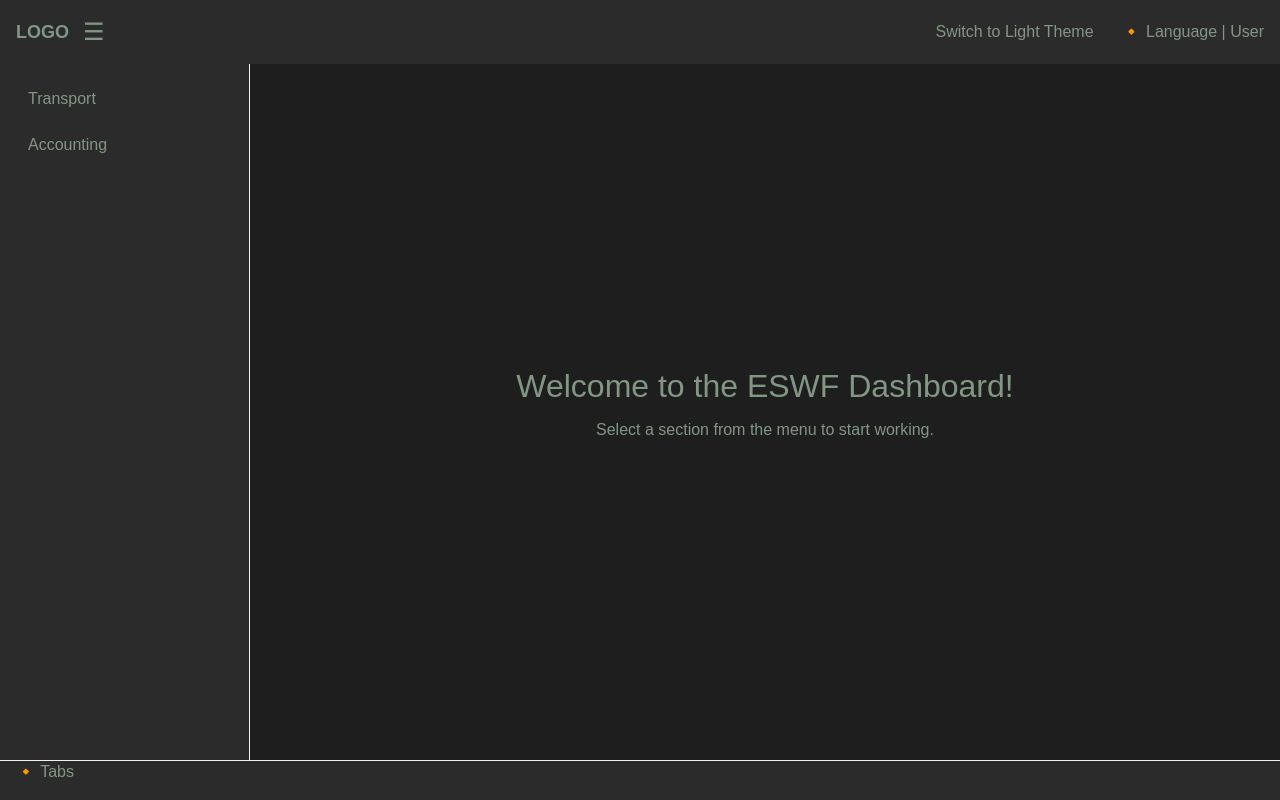
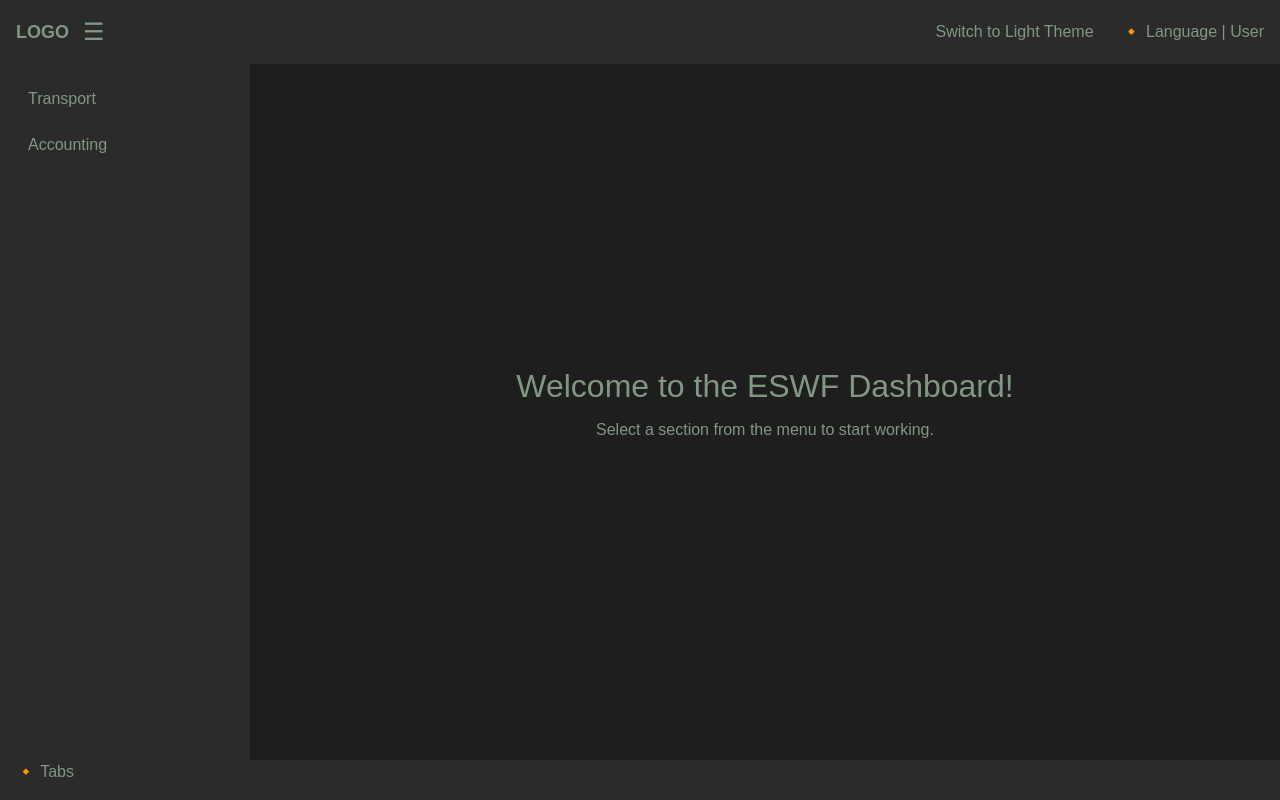
Before and after one commit to yuraNikolaenko/ESWF, a React (Vite) app in the folder frontend/: page / in a window 1280 px wide. Built offline with nearby package versions, Linux system fonts and the light colour scheme.

Commit message:
Контрольна точка: футер і теми працюють правильно

```diff
--- a/frontend/src/styles/FooterTabs.css
+++ b/frontend/src/styles/FooterTabs.css
@@ -1,9 +1,9 @@
 .footer-tabs {
   height: 40px;
-  background-color: var(--footer-background);
+  background-color: var(--footer-background); /* ТЕПЕР знову правильний фон */
   border-top: 1px solid var(--border-color);
   display: flex;
   align-items: center;
   padding: 0 16px;
-  color: var(--text-color); /* ДОДАЄМО */
+  color: var(--text-color);
 }
--- a/frontend/src/styles/index.css
+++ b/frontend/src/styles/index.css
@@ -10,27 +10,8 @@
   overflow: hidden; /* дуже важливо! */
 }
 
-.sidebar {
-  width: 250px;
-  background-color: var(--sidebar-background);
-  border-right: 1px solid #f0f0f0;
-  height: 100%;
-  padding: 16px;
-  flex-shrink: 0;
-}
-
 .content-area {
   flex: 1;
   padding: 16px;
   overflow-y: auto;
 }
-
-.footer-tabs {
-  flex-shrink: 0;
-  height: 40px;
-  background-color: var(--footer-background);
-  border-top: 1px solid #f0f0f0;
-  display: flex;
-  align-items: center;
-  padding: 0 16px;
-}
```
Also changed, not shown: frontend/src/context/TabContext.jsx (added, +47 -0 lines), frontend/src/hooks/useTabs.js (added, +12 -0 lines), 2 other files (tests, documents, lock files or other folders).
